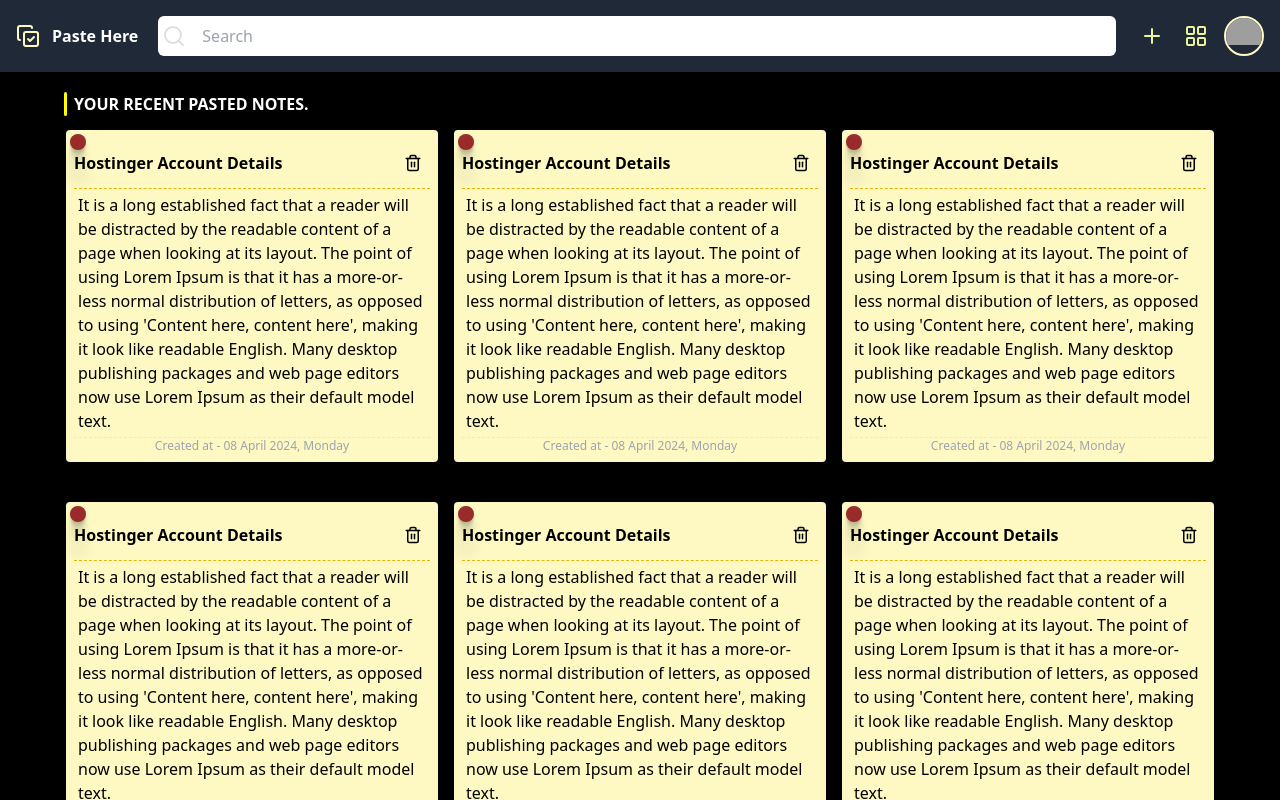
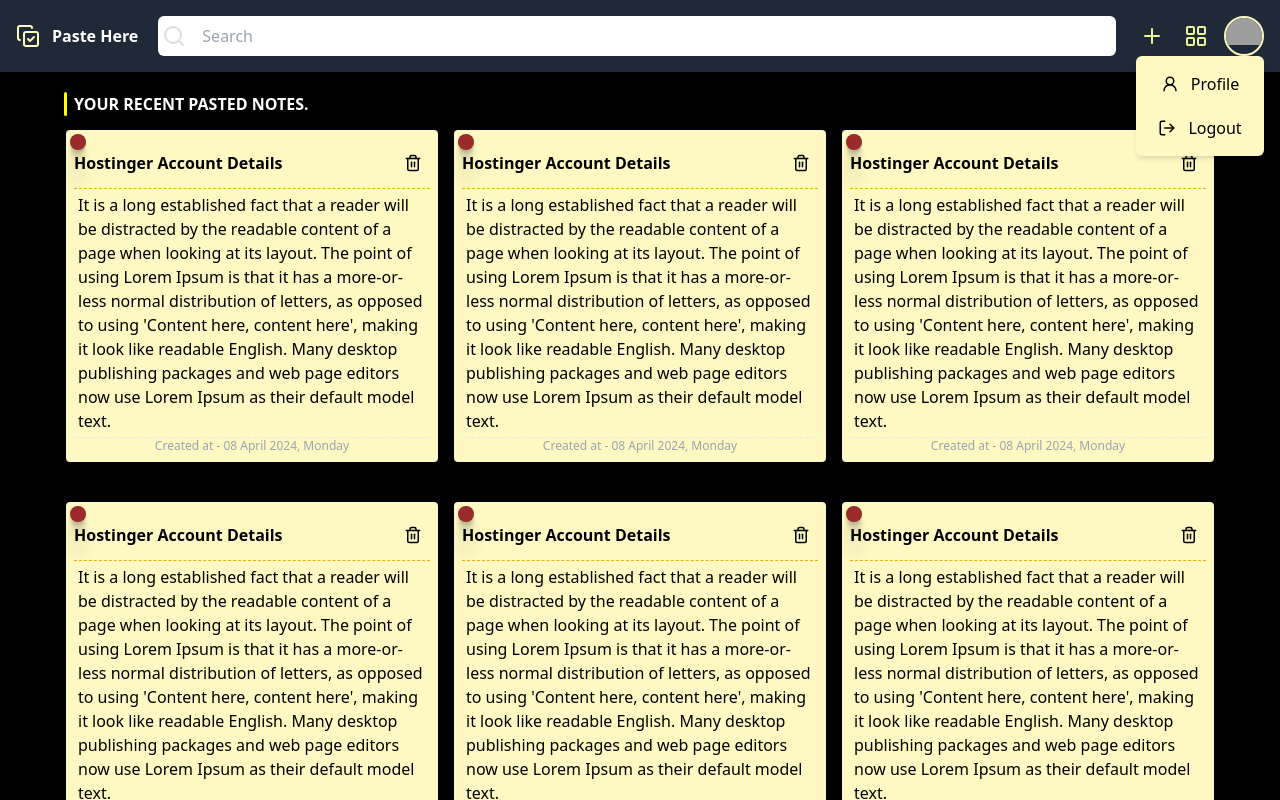
Before and after one commit to vkskumarthakur/PasteNotes-Redux, a React (Vite) app: page / in a window 1280 px wide. Both pictures are taken after a click on the element 1244 px from the left and 36 px from the top of the page. Shown: the top 800 px of the page. Built offline with nearby package versions, Linux system fonts and the light colour scheme; grey boxes are pictures that could not be loaded.

Commit message:
avatar dropdown for profile and Logout added

```diff
--- a/src/components/Navbar.jsx
+++ b/src/components/Navbar.jsx
@@ -1,8 +1,12 @@
-import React from "react";
+import React, { useState } from "react";
 
 const Navbar = () => {
+  const [isMenuOpen, setIsMenuOpen] = useState(false);
+  const toggleMenu = () => {
+    setIsMenuOpen(!isMenuOpen);
+  };
   return (
-    <nav className="bg-gray-800 p-4">
+    <nav className="bg-gray-800 p-4 sticky top-0 z-20">
       <div className="container mx-auto flex justify-between items-center">
         <div className="text-white font-bold flex flex-row-reverse items-center gap-3">
           <span className="hidden md:block">Paste Here</span>
@@ -92,13 +96,58 @@
               <rect width="7" height="7" x="3" y="14" rx="1" />
             </svg>
           </li>
-          <li>
-            <div className="avatar w-10 h-10 border-[#fef9c3] border-2 rounded-full overflow-hidden">
+          <li className="relative">
+            <div
+              className="avatar w-10 h-10 border-[#fef9c3] border-2 rounded-full overflow-hidden"
+              onClick={toggleMenu}
+            >
               <img
                 src="https://img.freepik.com/premium-photo/3d-avatar-boy-character_914455-603.jpg"
                 className="w-auto cursor-pointer"
               />
             </div>
+            {isMenuOpen && (
+              <div className="absolute top-18 right-0 m-auto rounded-md w-32 bg-yellow-100 p-2 z-10 flex flex-col gap-1 shadow-md">
+                <div className="flex items-center justify-center gap-3 cursor-pointer hover:bg-white p-2">
+                  <svg
+                    xmlns="http://www.w3.org/2000/svg"
+                    width={18}
+                    height={18}
+                    viewBox="0 0 24 24"
+                    fill="none"
+                    stroke="currentColor"
+                    strokeWidth={2}
+                    strokeLinecap="round"
+                    strokeLinejoin="round"
+                    className="lucide lucide-user-round"
+                  >
+                    <circle cx={12} cy={8} r={5} />
+                    <path d="M20 21a8 8 0 0 0-16 0" />
+                  </svg>
+                  <span>Profile</span>
+                </div>
+                <div className="flex items-center justify-center gap-3 cursor-pointer hover:bg-white p-2">
+                  <svg
+                    xmlns="http://www.w3.org/2000/svg"
+                    width={18}
+                    height={18}
+                    viewBox="0 0 24 24"
+                    fill="none"
+                    stroke="currentColor"
+                    strokeWidth={2}
+                    strokeLinecap="round"
+                    strokeLinejoin="round"
+                    className="lucide lucide-log-out"
+                  >
+                    <path d="M9 21H5a2 2 0 0 1-2-2V5a2 2 0 0 1 2-2h4" />
+                    <polyline points="16 17 21 12 16 7" />
+                    <line x1={21} x2={9} y1={12} y2={12} />
+                  </svg>
+
+                  <span>Logout</span>
+                </div>
+              </div>
+            )}
           </li>
         </ul>
       </div>
```
